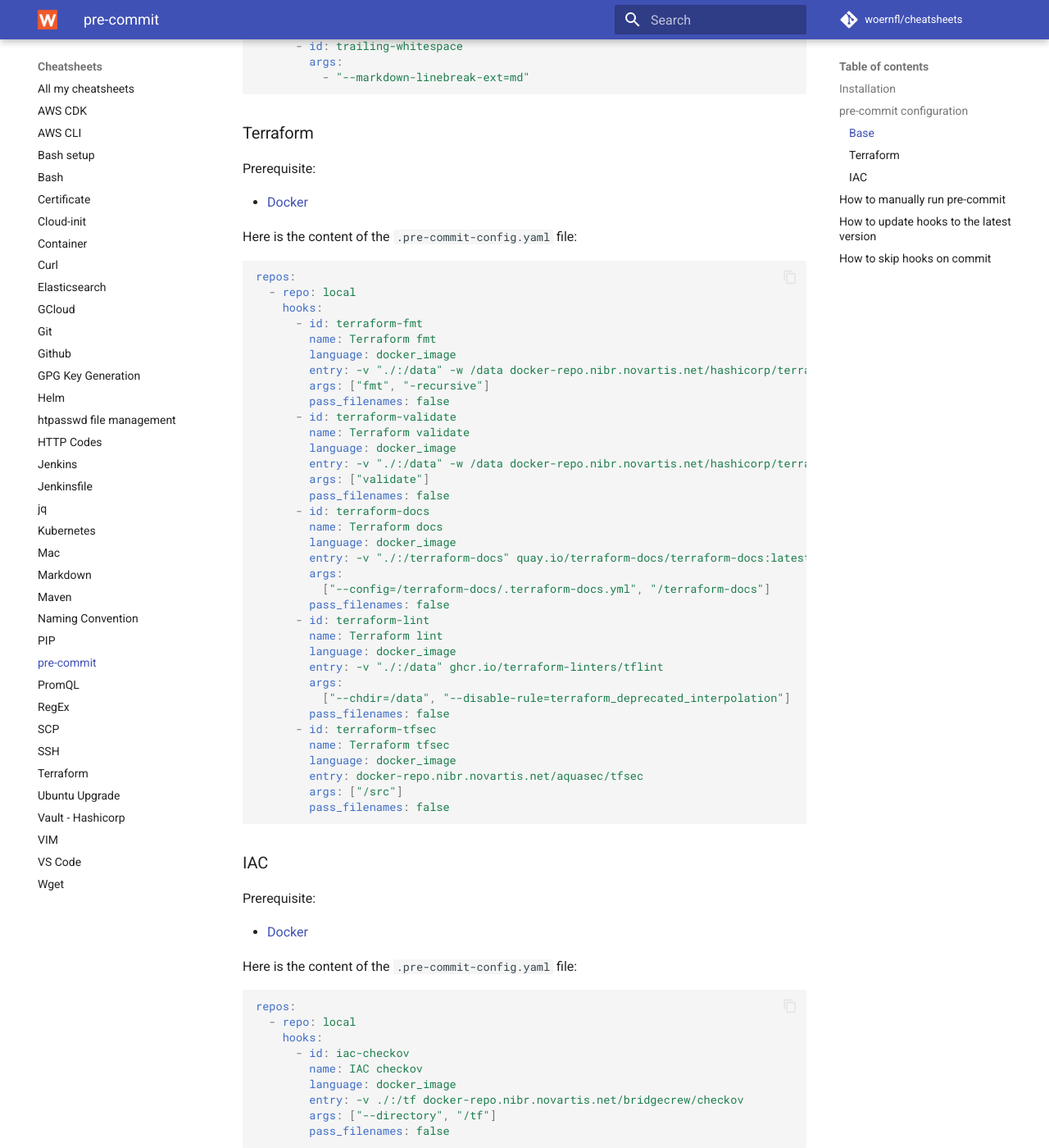
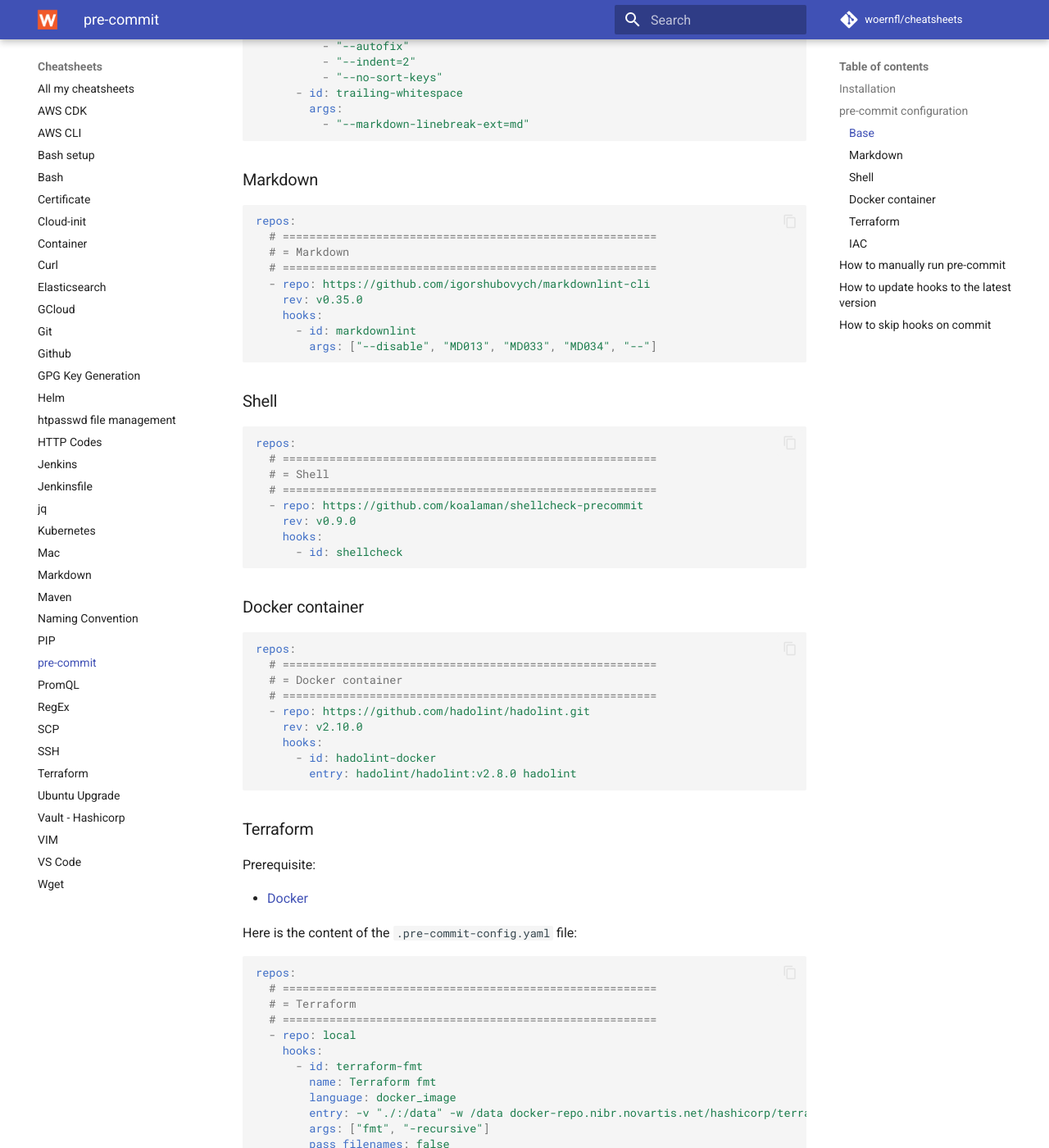
Before and after one commit to woernfl/cheatsheets, an MkDocs documentation site: the page built from docs/pre-commit.md, in a window 1280 px wide and 1400 px high, scrolled down 1003 px. Shown: the whole window at 82% size. Built offline with MkDocs 1.6.1 and Material for MkDocs 9.7.7, drawn with Linux system fonts in a browser that asks for light colours; comment, search, counter and statistics services are not loaded; some of the changed text lies outside the part shown.

Commit message:
Update pre-commit.md

````diff
--- a/docs/pre-commit.md
+++ b/docs/pre-commit.md
@@ -48,6 +51,47 @@ repos:
           - "--markdown-linebreak-ext=md"
 ```
 
+### Markdown
+
+```yaml
+repos:
+  # ========================================================
+  # = Markdown
+  # ========================================================
+  - repo: https://github.com/igorshubovych/markdownlint-cli
+    rev: v0.35.0
+    hooks:
+      - id: markdownlint
+        args: ["--disable", "MD013", "MD033", "MD034", "--"]
+```
+
+### Shell
+
+```yaml
+repos:
+  # ========================================================
+  # = Shell
+  # ========================================================
+  - repo: https://github.com/koalaman/shellcheck-precommit
+    rev: v0.9.0
+    hooks:
+      - id: shellcheck
+```
+
+### Docker container
+
+```yaml
+repos:
+  # ========================================================
+  # = Docker container
+  # ========================================================
+  - repo: https://github.com/hadolint/hadolint.git
+    rev: v2.10.0
+    hooks:
+      - id: hadolint-docker
+        entry: hadolint/hadolint:v2.8.0 hadolint
+```
+
 ### Terraform
 
 Prerequisite:
@@ -58,6 +102,9 @@ Here is the content of the `.pre-commit-config.yaml` file:
 
 ```yaml
 repos:
+  # ========================================================
+  # = Terraform
+  # ========================================================
   - repo: local
     hooks:
       - id: terraform-fmt
@@ -115,6 +165,14 @@ repos:
 ```
 
 ## How to manually run pre-commit
+
+A single pre-commit:
+
+```bash
+pre-commit run $PRE-COMMIT_ID
+```
+
+All pre-commits:
 
 ```bash
 pre-commit run -a
````
Also changed, not shown: other parts of docs/pre-commit.md (+6 -0 lines).
